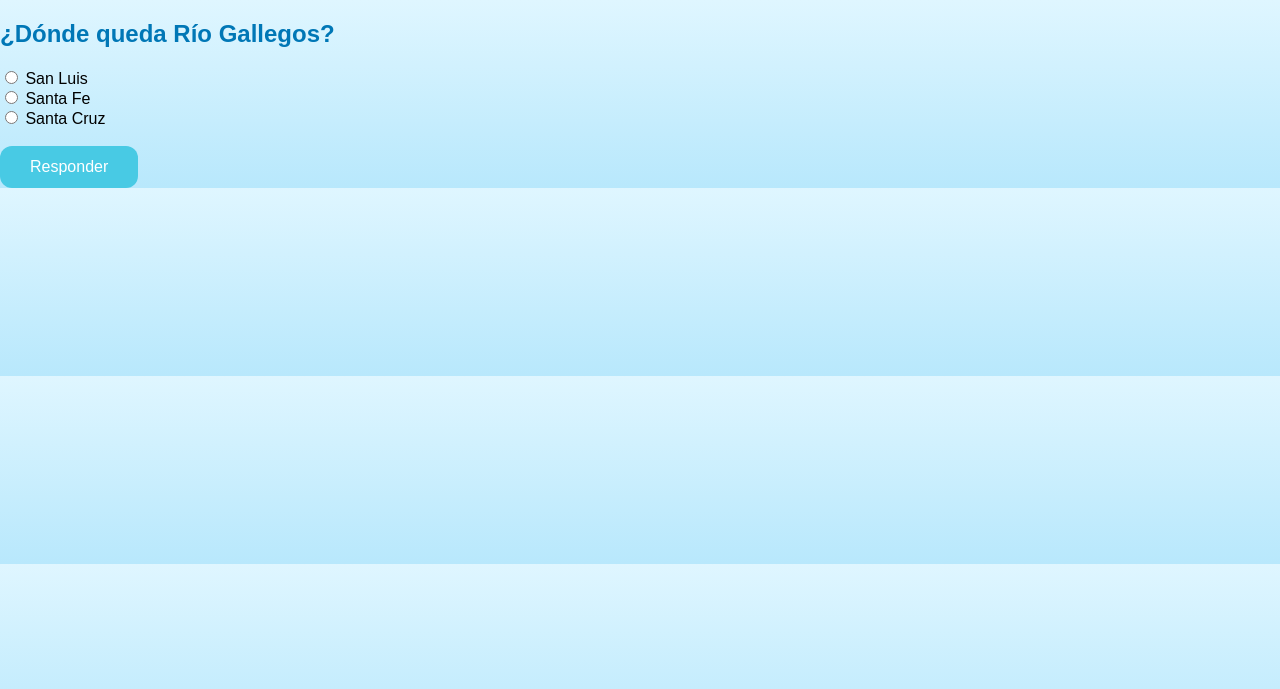
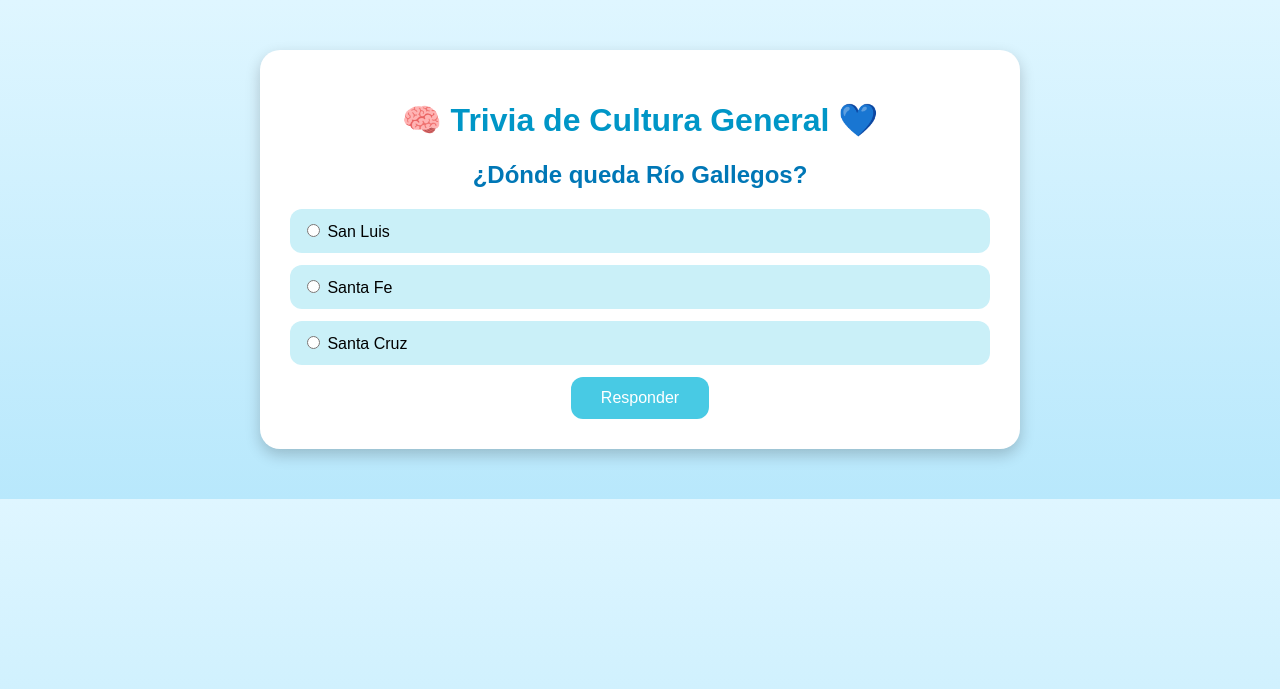
Before and after one commit to 2021cesioludmilaabril-dev/mi-app-flask, a Flask app: page / in a window 1280 px wide. Shown: the top 689 px of the page. Run offline with Flask 3, Linux system fonts and the light colour scheme.

Commit message:
Update index.html

```diff
--- a/templates/index.html
+++ b/templates/index.html
@@ -1,43 +1,52 @@
 <!DOCTYPE html>
-<html>
+<html lang="es">
 <head>
-    <title>Trivia</title>
+    <meta charset="UTF-8">
+    <title>Trivia de Cultura General</title>
 
     <link rel="stylesheet" href="{{ url_for('static', filename='style.css') }}">
 
 </head>
 <body>
 
+<div class="contenedor">
+
 {% if terminado %}
 
-    <h1>¡Trivia finalizada!</h1>
+    <h1>🎉 ¡Terminaste la Trivia! 🎉</h1>
 
-    <h2>Puntaje: {{ puntaje }} / {{ total }}</h2>
+    <h2 class="resultado">Puntaje: {{ puntaje }} / {{ total }}</h2>
 
     {% if puntaje == total %}
-        <h3>¡Excelente!</h3>
+        <h3>🏆 ¡Excelente! Respondiste todo correctamente.</h3>
     {% elif puntaje >= (total * 0.6) %}
-        <h3>¡Muy bien!</h3>
+        <h3>👏 ¡Muy bien! Tuviste un gran resultado.</h3>
     {% else %}
-        <h3>Flojo...</h3>
+        <h3>💪 ¡Seguí practicando! Seguro la próxima te va mejor.</h3>
     {% endif %}
 
 {% else %}
 
+    <h1>🧠 Trivia de Cultura General 💙</h1>
+
     <h2>{{ pregunta }}</h2>
 
     <form method="POST">
+
         {% for opcion in opciones %}
+        <label class="opcion">
             <input type="radio" name="respuesta" value="{{ opcion }}" required>
-            {{ opcion }}<br>
+            {{ opcion }}
+        </label>
         {% endfor %}
 
-        <br>
+        <button type="submit">Responder</button>
 
-        <button type="submit">Responder</button>
     </form>
 
 {% endif %}
 
+</div>
+
 </body>
 </html>
```
